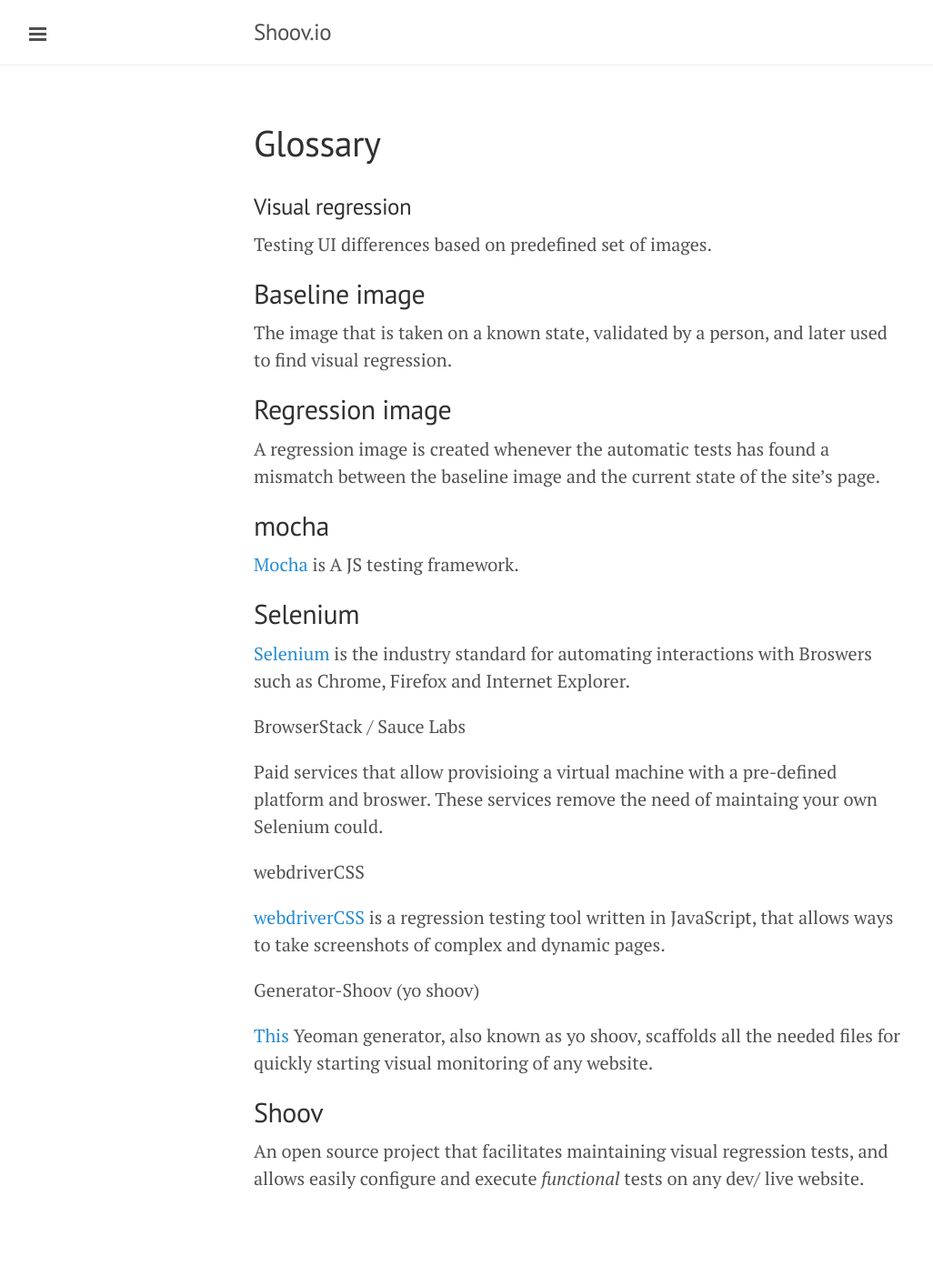
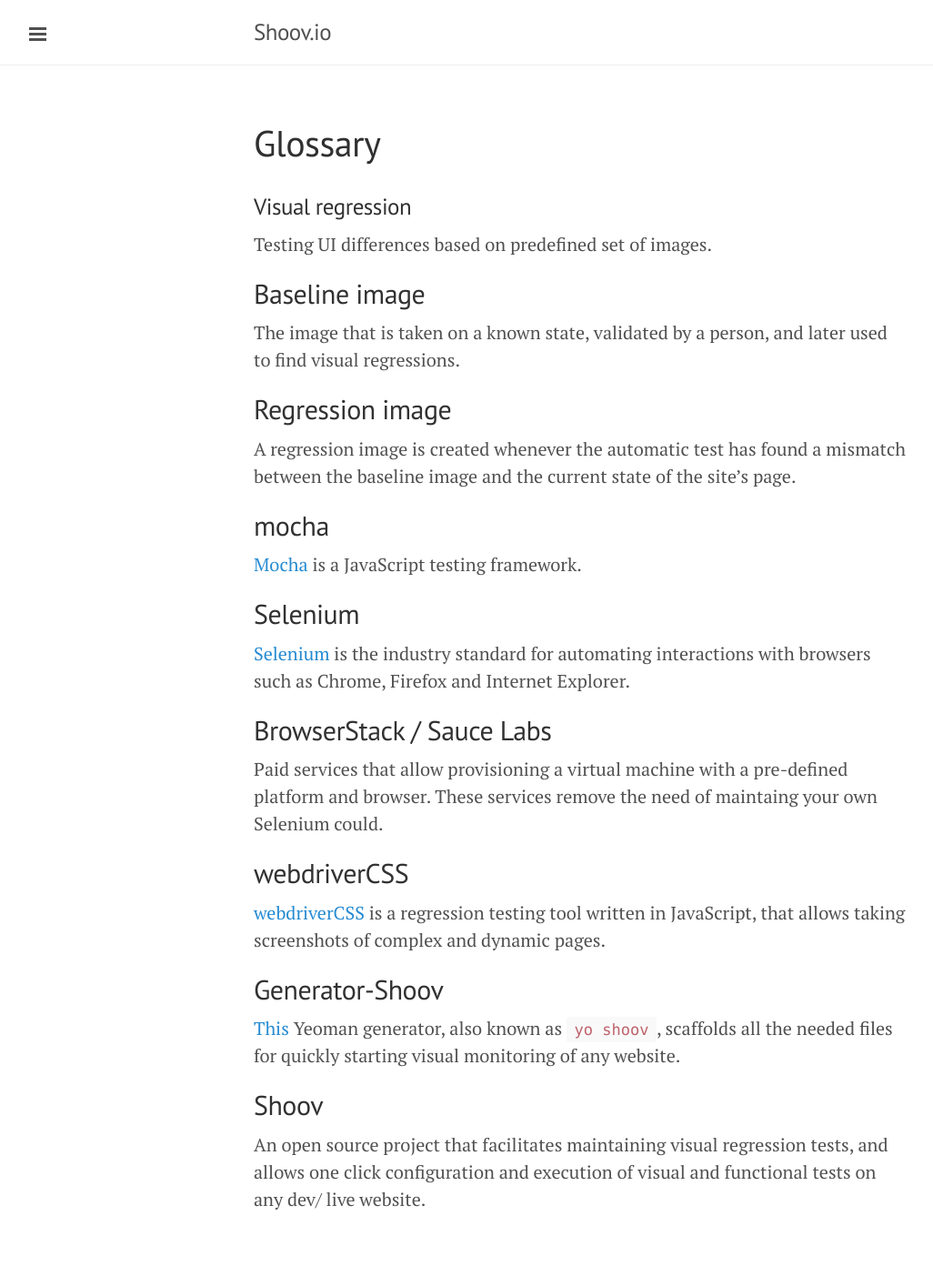
Before and after one commit to shoov/shoov.io, a Jekyll site: the page built from src/tutorials/glossary.md, in a window 1280 px wide. Shown: the whole page at 91% size, without its empty margins (1-1027 px from the left). Built offline with Jekyll 4.4.1, drawn with Linux system fonts in a browser that asks for light colours; Markdown is read by kramdown in place of the engine named in the settings; before the commit the page ends 1391 px from its top, so only the background shows below that.

Commit message:
glossary

```diff
--- a/src/tutorials/glossary.md
+++ b/src/tutorials/glossary.md
@@ -9,32 +9,32 @@
 
 ## Baseline image
 
-The image that is taken on a known state, validated by a person, and later used to find visual regression.
+The image that is taken on a known state, validated by a person, and later used to find visual regressions.
 
 ## Regression image
 
-A regression image is created whenever the automatic tests has found a mismatch between the baseline image and the current state of the site's page.
+A regression image is created whenever the automatic test has found a mismatch between the baseline image and the current state of the site's page.
 
 ## mocha
 
-[Mocha](http://mochajs.org/) is A JS testing framework.
+[Mocha](http://mochajs.org/) is a JavaScript testing framework.
 
 ## Selenium
 
-[Selenium](http://www.seleniumhq.org/) is the industry standard for automating interactions with Broswers such as Chrome, Firefox and Internet Explorer.
+[Selenium](http://www.seleniumhq.org/) is the industry standard for automating interactions with browsers such as Chrome, Firefox and Internet Explorer.
 
-BrowserStack / Sauce Labs
+## BrowserStack / Sauce Labs
 
-Paid services that allow provisioing a virtual machine with a pre-defined platform and broswer. These services remove the need of maintaing your own Selenium could.
+Paid services that allow provisioning a virtual machine with a pre-defined platform and browser. These services remove the need of maintaing your own Selenium could.
 
-webdriverCSS
+## webdriverCSS
 
-[webdriverCSS](https://github.com/webdriverio/webdrivercss) is a regression testing tool written in JavaScript, that allows ways to take screenshots of complex and dynamic pages.
+[webdriverCSS](https://github.com/webdriverio/webdrivercss) is a regression testing tool written in JavaScript, that allows taking screenshots of complex and dynamic pages.
 
-Generator-Shoov (yo shoov)
+## Generator-Shoov
 
-[This](https://www.npmjs.com/package/generator-shoov) Yeoman generator, also known as yo shoov, scaffolds all the needed files for quickly starting visual monitoring of any website.
+[This](https://www.npmjs.com/package/generator-shoov) Yeoman generator, also known as `yo shoov`, scaffolds all the needed files for quickly starting visual monitoring of any website.
 
 ## Shoov
 
-An open source project that facilitates maintaining visual regression tests, and allows easily configure and execute _functional_ tests on any dev/ live website.
+An open source project that facilitates maintaining visual regression tests, and allows one click configuration and execution of visual and functional tests on any dev/ live website.
```
